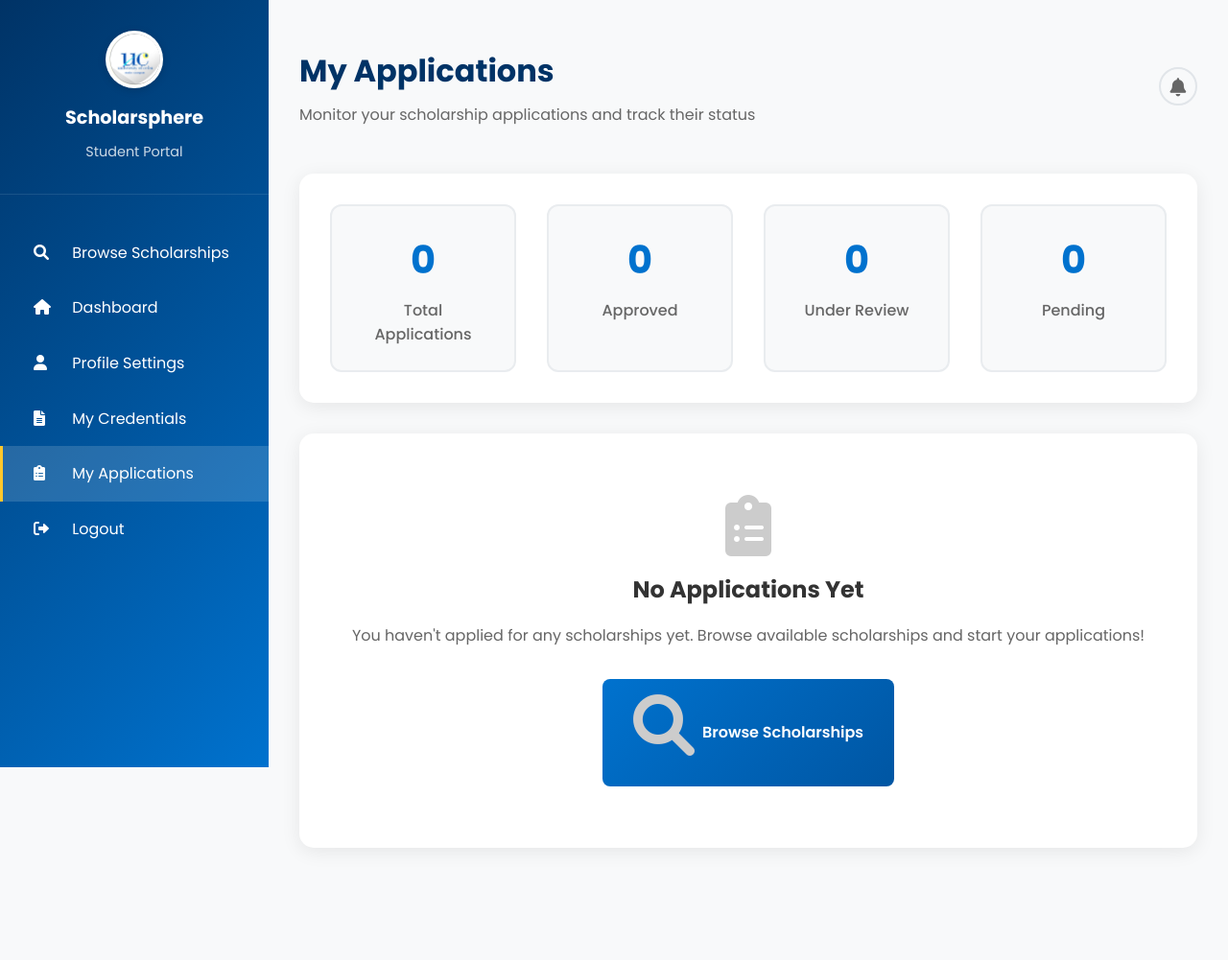
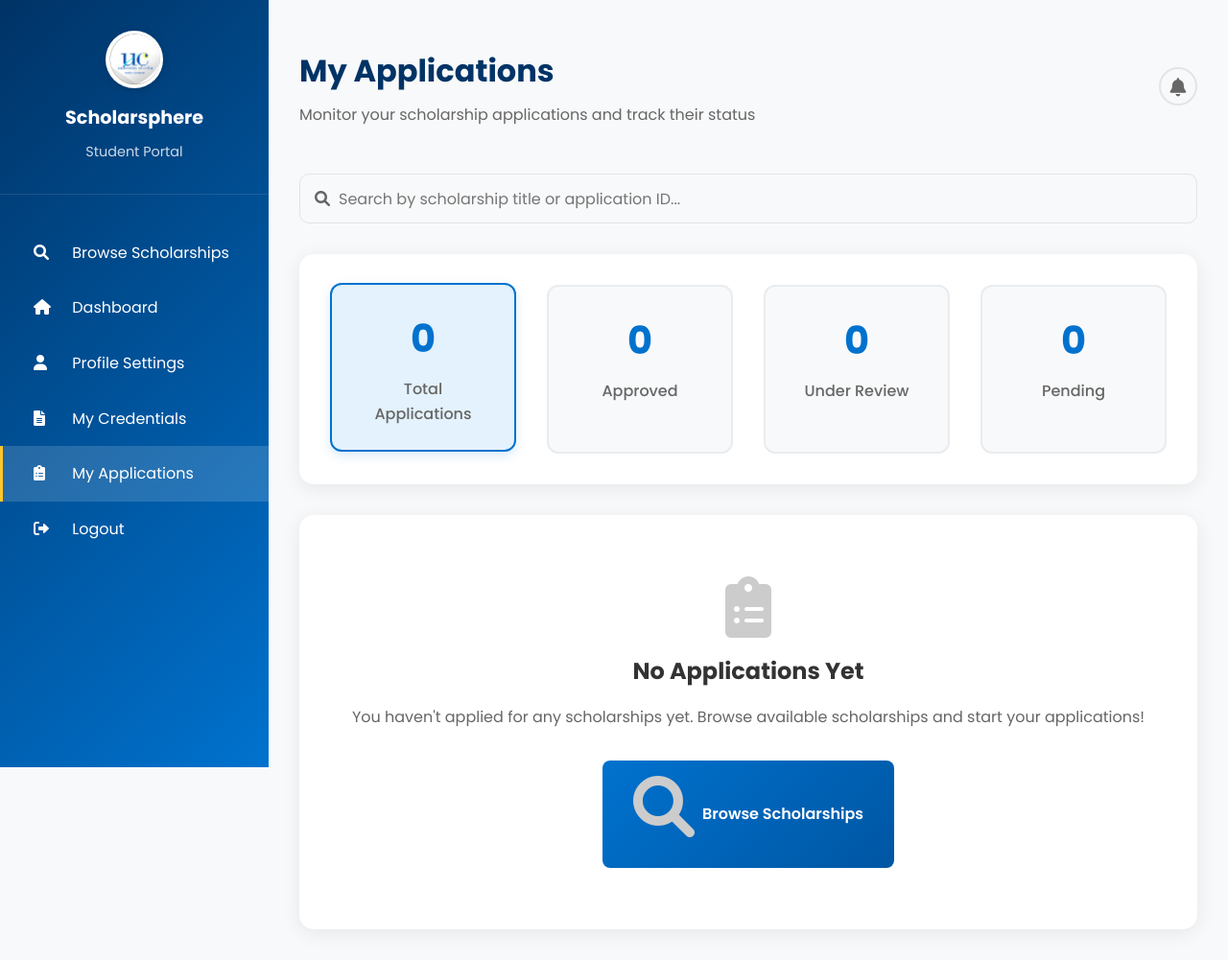
Before and after one commit to Mliaj/scholarsphere, a Flask app: page /students/applications in a window 1280 px wide. Shown: the whole page at 96% size. Before the commit the page ends 820 px from the top, so only its background shows below. Run offline with Flask 3, Linux system fonts and the light colour scheme; the visitor is signed in with stand-in values (Sample User, id 1); data that the repository does not hold is empty.

Commit message:
Added filter feature in my applications page, in student portal

```diff
--- a/templates/students/applications.html
+++ b/templates/students/applications.html
@@ -653,22 +653,30 @@ function closeAppModal(){ document.getElementById('appDetailsModal').style.displ
             </div>
         </div>
 
+        <!-- Search Bar -->
+        <div class="search-container" style="margin-bottom: 2rem;">
+            <div style="position: relative;">
+                <i class="fas fa-search" style="position: absolute; left: 1rem; top: 50%; transform: translateY(-50%); color: #666;"></i>
+                <input type="text" id="appSearch" class="form-control" placeholder="Search by scholarship title or application ID..." style="padding-left: 2.5rem; width: 100%; border-radius: 10px; border: 1px solid #e1e5e9; padding-top: 0.8rem; padding-bottom: 0.8rem;" oninput="applyFilters()">
+            </div>
+        </div>
+
         <!-- Statistics Summary -->
         <div class="stats-summary">
             <div class="stats-grid">
-                <div class="stat-card">
+                <div class="stat-card active-filter" onclick="filterByStatus('all')" style="cursor: pointer; transition: all 0.2s;">
                     <span class="stat-number">{{ applications|length }}</span>
                     <div class="stat-label">Total Applications</div>
                 </div>
-                <div class="stat-card">
+                <div class="stat-card" onclick="filterByStatus('approved')" style="cursor: pointer; transition: all 0.2s;">
                     <span class="stat-number">{{ applications|selectattr('status', 'equalto', 'Approved')|list|length }}</span>
                     <div class="stat-label">Approved</div>
                 </div>
-                <div class="stat-card">
+                <div class="stat-card" onclick="filterByStatus('under review')" style="cursor: pointer; transition: all 0.2s;">
                     <span class="stat-number">{{ applications|selectattr('status', 'equalto', 'Under Review')|list|length }}</span>
                     <div class="stat-label">Under Review</div>
                 </div>
-                <div class="stat-card">
+                <div class="stat-card" onclick="filterByStatus('pending')" style="cursor: pointer; transition: all 0.2s;">
                     <span class="stat-number">{{ applications|selectattr('status', 'equalto', 'Pending')|list|length }}</span>
                     <div class="stat-label">Pending</div>
                 </div>
@@ -676,7 +684,7 @@ function closeAppModal(){ document.getElementById('appDetailsModal').style.displ
         </div>
 
         <!-- Applications Grid -->
-<div class="applications-grid">
+<div class="applications-grid" id="applicationsGrid">
 
 <!-- Application Details Modal -->
 <div id="appDetailsModal" class="modal" style="display:none; position:fixed; z-index:1000; left:0; top:0; width:100%; height:100%; background:rgba(0,0,0,0.5);">
@@ -694,7 +702,7 @@ function closeAppModal(){ document.getElementById('appDetailsModal').style.displ
 </div>
             {% if applications %}
                 {% for application in applications %}
-                <div class="application-card">
+                <div class="application-card" data-status="{{ application.status|lower }}" data-title="{{ application.scholarship|lower }}" data-id="{{ application.id|lower }}">
                     <div class="application-header">
                         <div class="application-id">{{ application.id }}</div>
                         <div class="application-status status-{{ application.status.lower().replace(' ', '-') }}">
@@ -725,6 +733,11 @@ function closeAppModal(){ document.getElementById('appDetailsModal').style.displ
                     </div>
                 </div>
                 {% endfor %}
+                <div id="noAppsMessage" style="display:none; text-align:center; padding:3rem; color:#666; grid-column: 1 / -1;">
+                    <i class="fas fa-search" style="font-size:2.5rem; margin-bottom:1rem; color:#dee2e6;"></i>
+                    <h3 style="font-size:1.2rem; margin-bottom:0.5rem;">No matches found</h3>
+                    <p>Try adjusting your search or filter.</p>
+                </div>
             {% else %}
                 <div class="empty-state">
                     <i class="fas fa-clipboard-list"></i>
@@ -774,5 +787,63 @@ function withdrawApplication(applicationId) {
         showNotification('Failed to withdraw application.', 'error');
     });
 }
+
+// Filtering Logic
+let currentStatusFilter = 'all';
+
+function filterByStatus(status) {
+    currentStatusFilter = status.toLowerCase();
+
+    // Update visual state of stat cards
+    document.querySelectorAll('.stat-card').forEach(card => {
+        // Check if this card's onclick matches the current status
+        if (card.getAttribute('onclick').toLowerCase().includes(`'${status}'`)) {
+            card.style.borderColor = '#0072ce';
+            card.style.backgroundColor = '#e3f2fd';
+            card.style.transform = 'translateY(-2px)';
+            card.style.boxShadow = '0 4px 12px rgba(0,114,206,0.15)';
+        } else {
+            card.style.borderColor = '#e9ecef';
+            card.style.backgroundColor = '#f8f9fa';
+            card.style.transform = 'none';
+            card.style.boxShadow = 'none';
+        }
+    });
+
+    applyFilters();
+}
+
+function applyFilters() {
+    const search = document.getElementById('appSearch').value.toLowerCase().trim();
+    const cards = document.querySelectorAll('.application-card');
+    let visibleCount = 0;
+
+    cards.forEach(card => {
+        const status = card.dataset.status;
+        const title = card.dataset.title || '';
+        const id = card.dataset.id || '';
+
+        const matchStatus = currentStatusFilter === 'all' || status === currentStatusFilter;
+        const matchSearch = !search || title.includes(search) || id.includes(search);
+
+        if (matchStatus && matchSearch) {
+            card.style.display = ''; // Reset to default (block/flex)
+            visibleCount++;
+        } else {
+            card.style.display = 'none';
+        }
+    });
+
+    const noMsg = document.getElementById('noAppsMessage');
+    if (noMsg) {
+        noMsg.style.display = visibleCount === 0 && cards.length > 0 ? 'block' : 'none';
+    }
+}
+
+// Init
+document.addEventListener('DOMContentLoaded', function() {
+    // Set initial active state for 'Total'
+    filterByStatus('all');
+});
 </script>
 {% endblock %}
```
